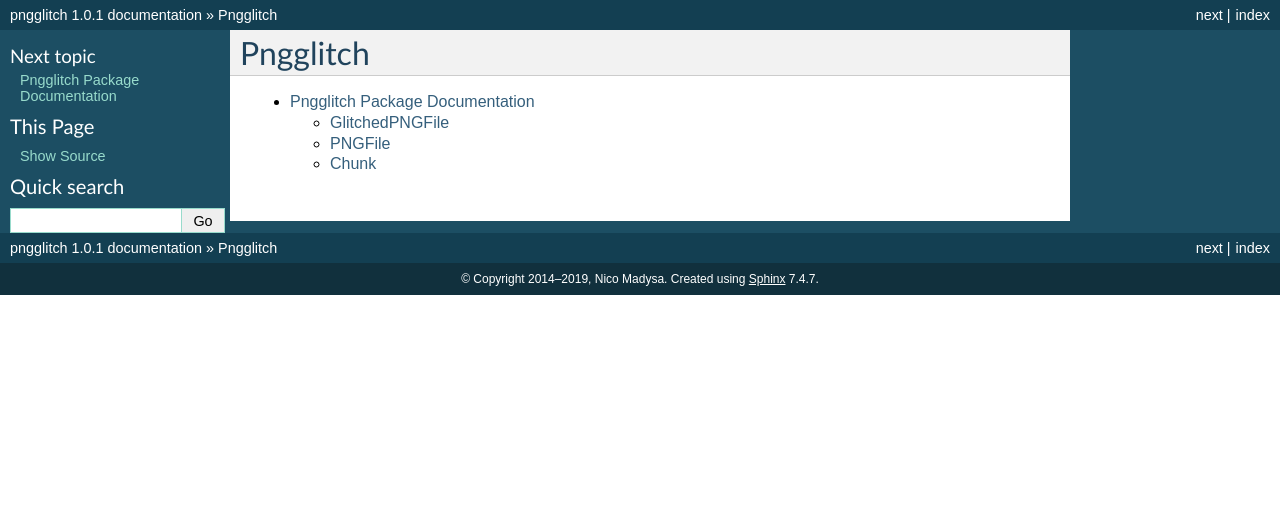
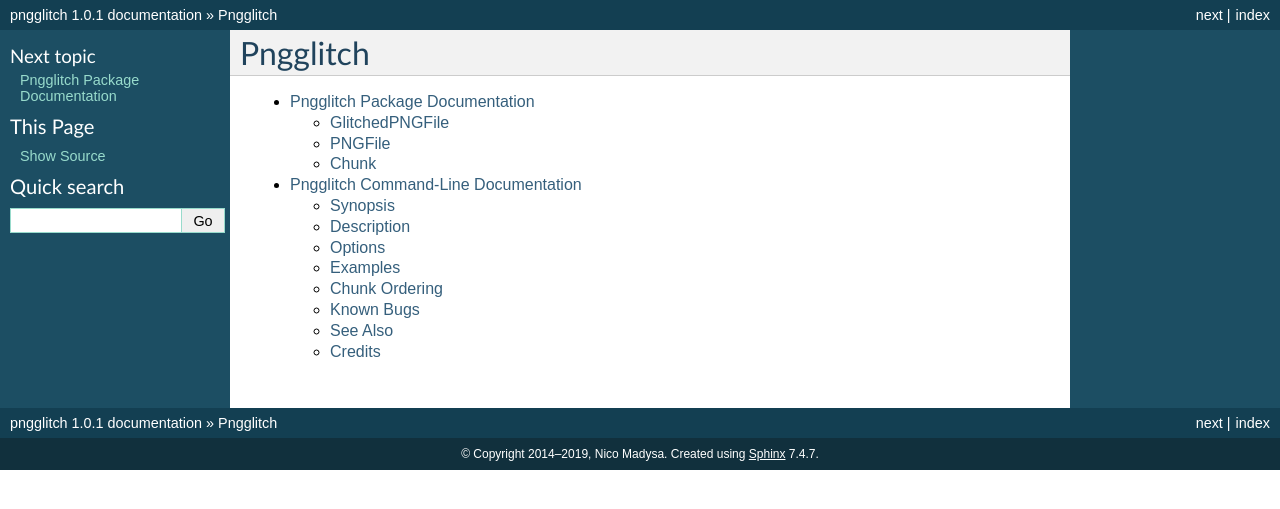
Before and after one commit to troiganto/pngglitch, a Sphinx documentation site: the page built from docs/index.rst, in a window 1280 px wide. Shown: the top 509 px of the page. Built offline with Sphinx 7.4.7, drawn with Linux system fonts in a browser that asks for light colours; part of the change alters nothing that is shown.

```diff
--- /dev/null
+++ b/docs/commandline.rst
@@ -0,0 +1,119 @@
+Pngglitch Command-Line Documentation
+====================================
+
+.. highlight:: bash
+
+Synopsis
+--------
+
+**pngglitch** [*options*] *infile.png*
+
+**pngglitch** **-o** *outfile.%d.png* [*options*] *infile.png*
+
+**pngglitch** **-R** [*options*] *infile.png*
+
+Description
+-----------
+
+This program allows the user to partially decompress a PNG file and
+deliberately put errors into its bytestream. The decompression concerns all
+levels that are verified via checksums, but none further. This gives the
+errors a characteristic "glitchy" look.
+
+After error insertion, the program recompresses the bytestream and recalculates
+all checksums. This ensures that the result is still a valid PNG file.
+
+Options
+-------
+
+-h, --help            Show a help message and exit.
+--outfile outfile, -o outfile
+                      Naming pattern for the output files. Defaults to
+                      *<infile>.%d.png* if **--num** *N* is specified and to
+                      *<infile>.corrupt.png* otherwise.
+--num N, -N N         Number of output files to generate. If not specified,
+                      defaults to one.
+-R                    Generate a random name for the output file. Ignored
+                      if --num is specified.
+--amount size, -a size
+                      Describes how many bytes should be affected in total.
+                      Defaults to 100.
+--mean size, -m size  Average glitch size in bytes. Defaults to 20.
+--deviation deviation, -d deviation
+                      Standard deviation of glitch size in bytes. Defaults
+                      to 5.
+
+Examples
+--------
+
+Introduce glitches into the file *input.png* and save the result as
+*input.corrupted.png*::
+
+    pngglitch input.png
+
+Introduce glitches into the file *input.png* and save the result as *output.png*::
+
+   pngglitch -o output.png input.png
+
+Make 10 different attempts at glitching the file *input.png*. Save the output
+as files *input.0.png* through *input.9.png*::
+
+   pngglitch -N 10 input.png
+
+Make 10 different attempts at glitching the file *input.png*. Save the output
+as files *corrupt file 0.png* through *corrupt file 9.png*::
+
+   pngglitch -N 10 -o "corrupt file %d.png" input.png
+
+Chunk Ordering
+--------------
+
+PNG files are structured as "chunks", where each chunk has a type that
+identifies its contents. The most important ones are:
+
+IHDR
+   The image header, contains the picture dimensions, bit depth and various
+   other crucial information. Always the first chunk.
+PLTE
+   Contains the color palette, if any. Must come before the first IDAT chunk.
+IDAT
+   Contains the actual image data. The data may be split into several IDAT
+   chunks. In this case, all IDAT chunks must appear consecutively, without any
+   chunk in-between.
+IEND
+   An empty chunk that marks the end of the file. Always the last chunk.
+
+Of these chunks, this program only modifies the IDAT chunk(s). Conceptually, it
+does so by filtering them out of the chunk stream and applying its effects,
+then reinserting them into the stream directly before the IEND chunk.
+
+Because of this procedure, chunks that appear after the last IDAT chunk in the
+original file will appear before the first IDAT chunk in the glitched file.
+This is no problem for the standardized chunk types (most of which are required
+to appear before the first IDAT chunk anyway), but may affect private chunk
+types.
+
+Known Bugs
+----------
+
+Bugs should be reported at https://github.com/troiganto/pngglitch/issues/.
+
+In the PNG filter method 0 (the only standardized method at this date), each
+non-empty scanline of the picture is prefixed with a byte that indicates which
+filter type has been used in this line. Only values between 0 and 4 inclusive
+are allowed.
+
+This program is ignorant of these filter-type bytes. As such, it may randomly
+replace such a byte with an invalid value, rendering the picture invalid.
+
+See Also
+--------
+
+:manpage:`png(5)`, :manpage:`libpng(3)`, :manpage:`zlib(3)`.
+
+Credits
+-------
+
+This tool would have not been possible without the extensive and well
+comprehensible "PNG (Portable Network Graphics) Specification, Version 1.2",
+available at http://www.libpng.org/pub/png/.
--- a/docs/conf.py
+++ b/docs/conf.py
@@ -28,24 +28,16 @@ templates_path = []
 source_suffix = '.rst'
 master_doc = 'index'
 exclude_patterns = ['build', 'Thumbs.db', '.DS_Store']
+
 default_role = 'py:obj'
+manpages_url = 'https://linux.die.net/man/{section}/{page}'
 
 pygments_style = 'sphinx'
 html_theme = 'classic'
 html_theme_options = {}
-# html_static_path = []
 
-# Custom sidebar templates, must be a dictionary that maps document names
-# to template names.
-#
-# The default sidebars (for documents that don't match any pattern) are
-# defined by theme itself.  Builtin themes are using these templates by
-# default: ``['localtoc.html', 'relations.html', 'sourcelink.html',
-# 'searchbox.html']``.
-#
-# html_sidebars = {}
+# -- Options for LaTeX output ------------------------------------------------
 
-htmlhelp_basename = 'pngglitchdoc'
 latex_elements = {
     'papersize': 'a4paper',
     'pointsize': '12pt',
@@ -55,8 +47,24 @@ latex_elements = {
 latex_documents = [
     (master_doc, 'pngglitch.tex', 'pngglitch', 'Nico Madysa', 'manual'),
 ]
-man_pages = [(master_doc, 'pngglitch', 'pngglitch Documentation', [author], 1)]
+
+# -- Options for manual page output ------------------------------------------
+
+# One entry per manual page.
+# (source start file, name, description, authors, manual section).
+man_pages = [
+    ('commandline', 'pngglitch',
+     'Add glitch effects to PNG (Portable Network Graphics) files.', [author],
+     1),
+]
+
+# -- Options for Texinfo output ----------------------------------------------
+
+# Grouping the document tree into Texinfo files. List of tuples
+# (source start file, target name, title, author,
+#  dir menu entry, description, category)
 texinfo_documents = [
     (master_doc, 'pngglitch', 'pngglitch', author, 'pngglitch',
-     'Add glitch effects to PNG files.', 'Miscellaneous'),
+     'Add glitch effects to PNG (Portable Network Graphics) files.',
+     'Miscellaneous'),
 ]
--- a/docs/index.rst
+++ b/docs/index.rst
@@ -5,4 +5,5 @@ Pngglitch
    :maxdepth: 4
 
    pngglitch
+   commandline
    changelog
```
